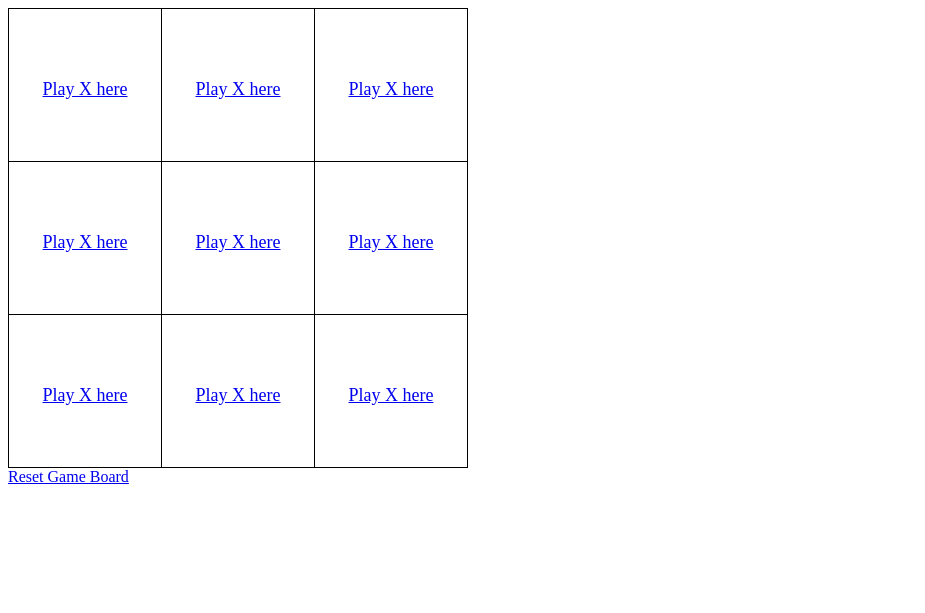
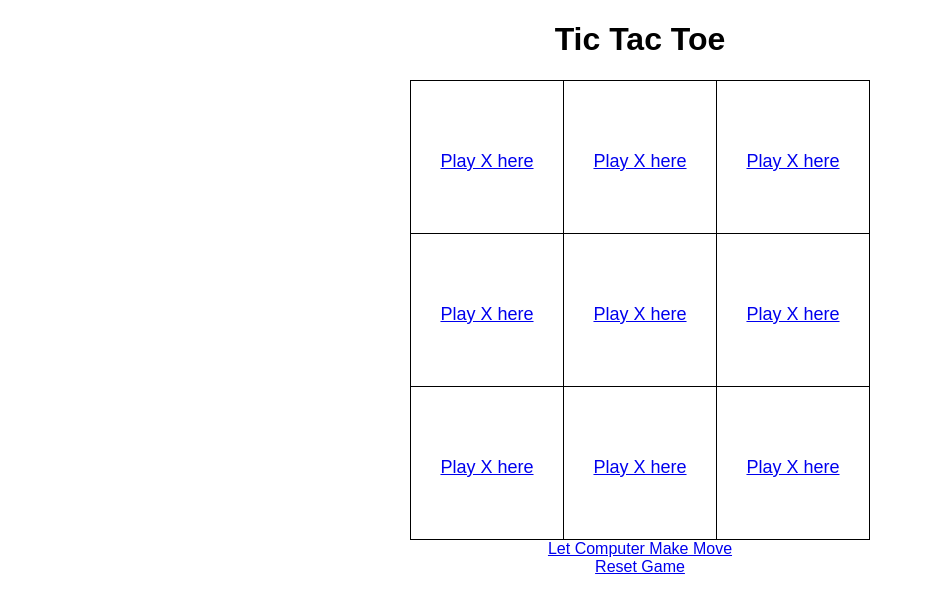
Before and after one commit to linny3/tictactoe, a Flask app: page / in a window 1280 px wide. Shown: the top 613 px of the page, without its empty margins (0-925 px from the left). Run offline with Flask 2, Linux system fonts and the light colour scheme.

Commit message:
working game.html with minimax

```diff
--- a/templates/game.html
+++ b/templates/game.html
@@ -2,9 +2,31 @@
 <html>
     <head>
         <title>Tic Tac Toe</title>
+        <h1>Tic Tac Toe</h1>
+        {% with messages = get_flashed_messages() %}
+            {% if messages %}
+                <div>
+                    {% for message in get_flashed_messages() %}
+                    <p class="flash">{{ message }}</p>
+                    {% endfor %}
+                </div>
+                {% endif %}
+                {% endwith %}
         <style>
+            body {
+                text-align: center;
+            }
+
+            h1 {
+                font-family: sans-serif;
+                font-weight: bold;
+            }
+
+
             table {
                 border-collapse: collapse;
+                margin-left: auto;
+                margin-right: auto;
             }
             td {
                 border: 1px solid black;
@@ -17,6 +39,16 @@
                 font-size: 18px;
 
             }
+
+            .flash {
+                font-size: 24px;
+                font-weight: bold;
+            }
+
+            a {
+                font-family: sans-serif;
+            }
+
         </style>
     </head>
 </html>
@@ -28,13 +60,34 @@
                 <td>
                     {% if game[i][j] %}
                         {{ game[i][j] }}
+
                     {% else %}
-                        <a href="{{ url_for('play', row=i, col=j )}}">Play {{ turn }} here</a>
+                    {% if (winner == 1) or (winner == -1) %}
+                            <p></p>
+                    {% else %}
+                            <a href="{{ url_for('play', row=i, col=j )}}">Play {{ turn }} here</a>
+                       {% endif %}
                     {% endif %}
                 </td>
                 {% endfor %}
             </tr>
         {% endfor %}
     </table>
-    <a href="/reset">Reset Game Board</a>
+    <div>
+
+    {% if move|length >= 1 %}
+    <a href="{{ url_for('computer') }}">Let Computer Make Move</a>
+    <div>
+        <a href="{{ url_for('undo') }}">Undo Move</a>
+    </div>
+    <div>
+        <a href="{{ url_for('reset') }}">Reset Game</a>
+    </div>
+    {% else %}
+    <a href="{{ url_for('computer') }}">Let Computer Make Move</a>
+    <div>
+        <a href="{{ url_for('reset') }}">Reset Game</a>
+    </div>
+    {% endif %}
+  </div>
 </body>
```
